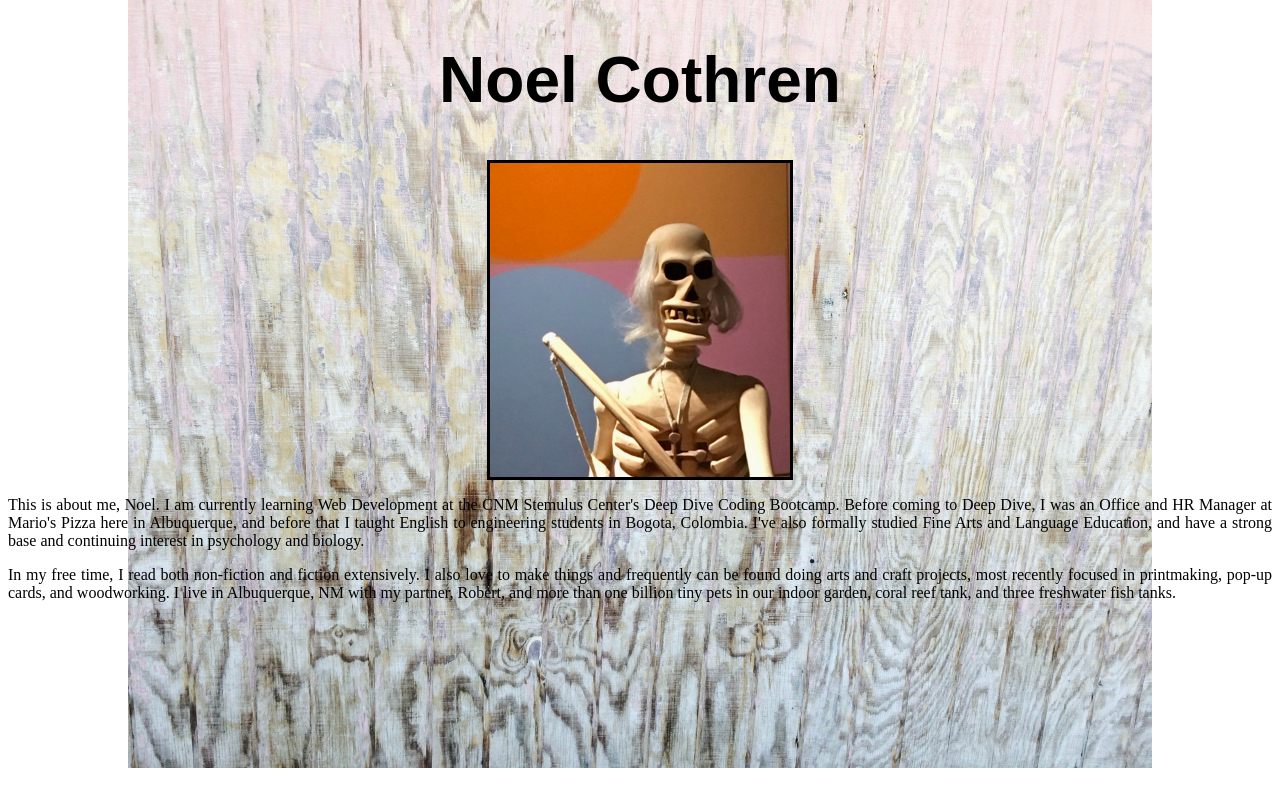
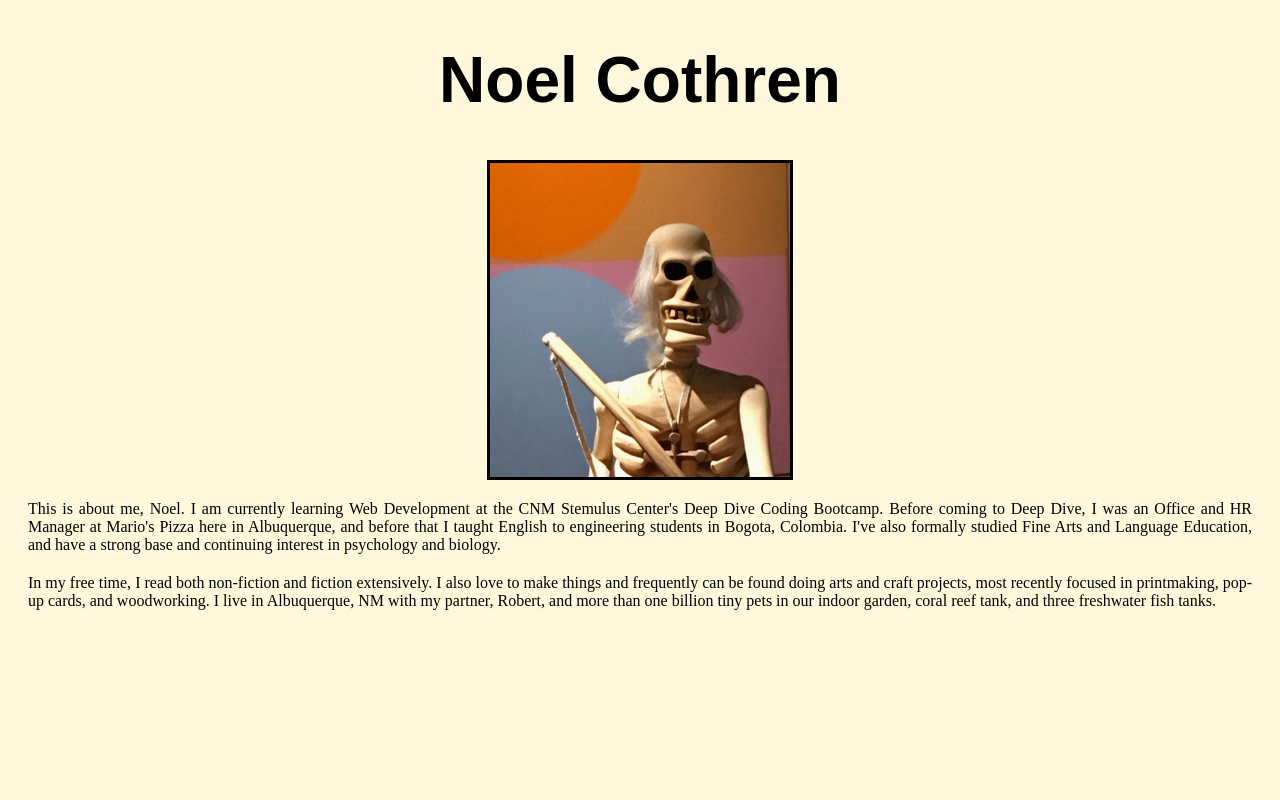
Before and after one commit to anc02d/about-noel, a PHP site: page / in a window 1280 px wide. Run offline with PHP 8.4, Linux system fonts and the light colour scheme.

Commit message:
changes to background and paragraph styles

```diff
--- a/style.css
+++ b/style.css
@@ -2,10 +2,11 @@ h1 {font-family:"Century Gothic", sans-serif;
 	font-size: 400%;
 }
 body {
-	background-image: url("images/woodBkgd.jpg");
+	/*background-image: url("images/woodBkgd.jpg");
 	background-repeat: no-repeat;
 	background-position: center top;
-	background-attachment: fixed;
+	background-attachment: fixed;*/
+	background-color: cornsilk;
 }
 img {
 	display: block;
@@ -14,5 +15,8 @@ img {
 	border: 3px solid
 }
 p {font-family: "Times New Roman", Serif;
+	/*background-color: black;
+	color: cornsilk;*/
 	text-align: justify;
+	margin: 20px;
 }
```
